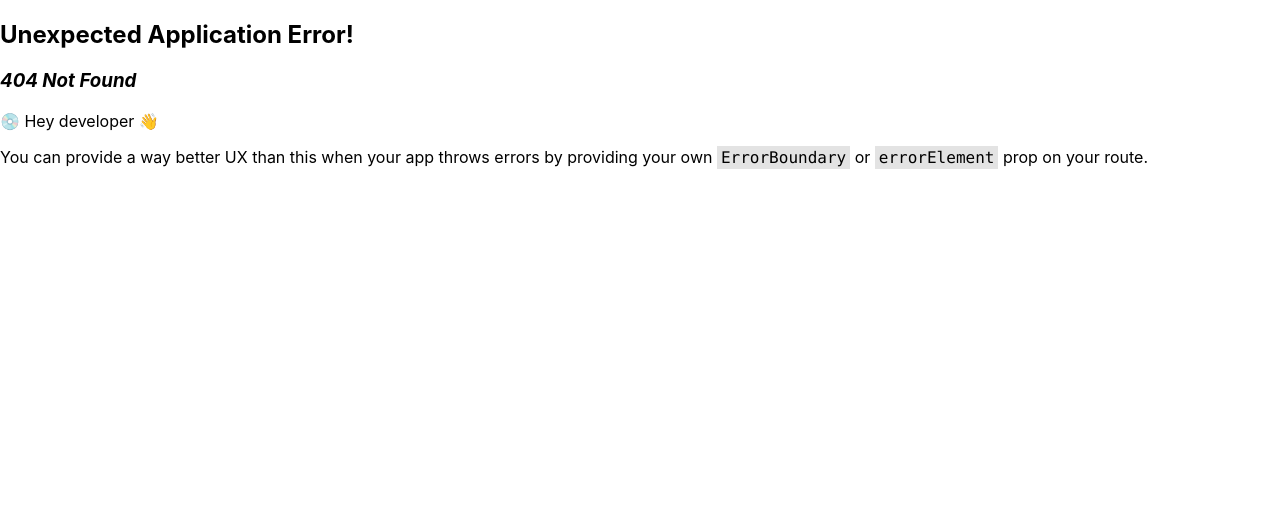
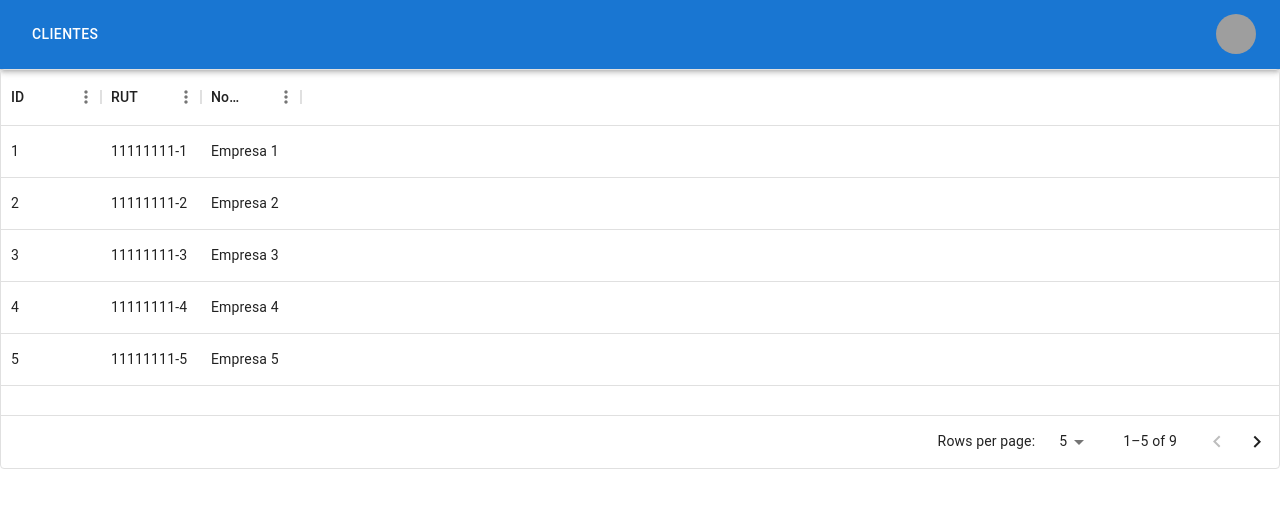
Before and after one commit to Ambiente-Ozono/inter-admin-front, a React (Create React App) app in the folder inter_admin_front/: page /clients in a window 1280 px wide. Before the commit this address had no page. Shown: the top 508 px of the page. Built offline with nearby package versions, Linux system fonts and the light colour scheme; grey boxes are pictures that could not be loaded.

Commit message:
add client list

```diff
--- a/inter_admin_front/package.json
+++ b/inter_admin_front/package.json
@@ -7,6 +7,7 @@
     "@emotion/styled": "^11.11.0",
     "@mui/icons-material": "^5.15.14",
     "@mui/material": "^5.15.14",
+    "@mui/x-data-grid": "^6.19.8",
     "@testing-library/jest-dom": "^5.17.0",
     "@testing-library/react": "^13.4.0",
     "@testing-library/user-event": "^13.5.0",
--- /dev/null
+++ b/inter_admin_front/src/components/clientList/ClientList.jsx
@@ -0,0 +1,22 @@
+import * as React from 'react';
+import { DataGrid } from '@mui/x-data-grid';
+
+import { dataColumns, rows } from './properties';
+
+function ClientList() {
+  return (
+    <div style={{ height: 400, width: '100%' }}>
+      <DataGrid
+        rows={rows}
+        columns={dataColumns}
+        initialState={{
+          pagination: {
+            paginationModel: { page: 0, pageSize: 5 },
+          },
+        }}
+        pageSizeOptions={[5, 10]}      />
+    </div>
+  );
+}
+
+export default ClientList;
--- /dev/null
+++ b/inter_admin_front/src/components/clientList/properties.js
@@ -0,0 +1,17 @@
+export const dataColumns = [
+    { field: 'id', headerName: 'ID' },
+    { field: 'rut', headerName: 'RUT' },
+    { field: 'name', headerName: 'Nombre' },
+];
+
+export const rows = [
+    { id: 1, rut: '11111111-1', name: 'Empresa 1' },
+    { id: 2, rut: '11111111-2', name: 'Empresa 2' },
+    { id: 3, rut: '11111111-3', name: 'Empresa 3' },
+    { id: 4, rut: '11111111-4', name: 'Empresa 4' },
+    { id: 5, rut: '11111111-5', name: 'Empresa 5' },
+    { id: 6, rut: '11111111-6', name: 'Empresa 6' },
+    { id: 7, rut: '11111111-7', name: 'Empresa 7' },
+    { id: 8, rut: '11111111-8', name: 'Empresa 8' },
+    { id: 9, rut: '11111111-9', name: 'Empresa 9' },
+  ];
--- a/inter_admin_front/src/components/menuOptions/MenuOptions.jsx
+++ b/inter_admin_front/src/components/menuOptions/MenuOptions.jsx
@@ -65,13 +65,15 @@ function MenuOptions() {
               open={Boolean(anchorElNav)}
               onClose={handleCloseNavMenu}
             >
+                <MenuItem key='Services' onClick={handleCloseNavMenu}>
+                    <Link to={"/clients"}>
+                        <Typography textAlign="center">Listado de clientes</Typography>
+                    </Link>
+                </MenuItem>
                 <MenuItem key='form-client-register' onClick={handleCloseNavMenu}>
                     <Link to={"/register-form-client"}>
                         <Typography textAlign="center">Formulario de registro</Typography>
                     </Link>
-                </MenuItem>
-                <MenuItem key='Services' onClick={handleCloseNavMenu}>
-                  <Typography textAlign="center">Services</Typography>
                 </MenuItem>
             </Menu>
           </Box>
```
Also changed, not shown: inter_admin_front/src/index.js (+6 -1 lines), 1 other file (tests, documents, lock files or other folders).
